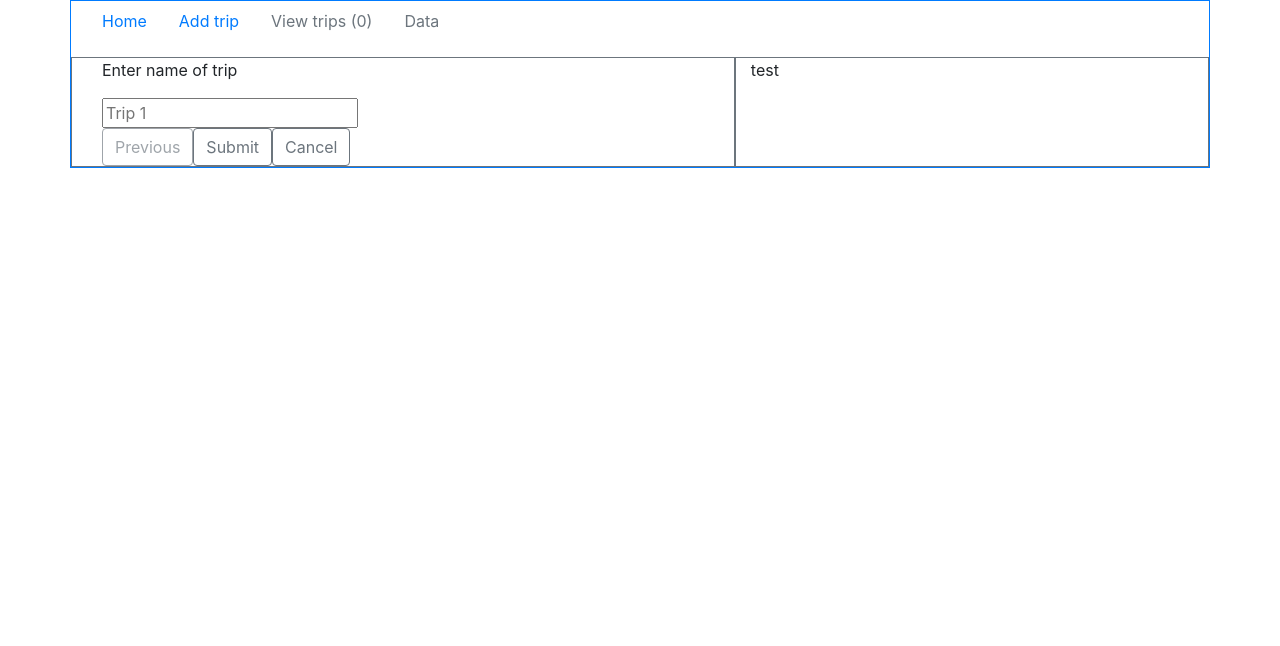
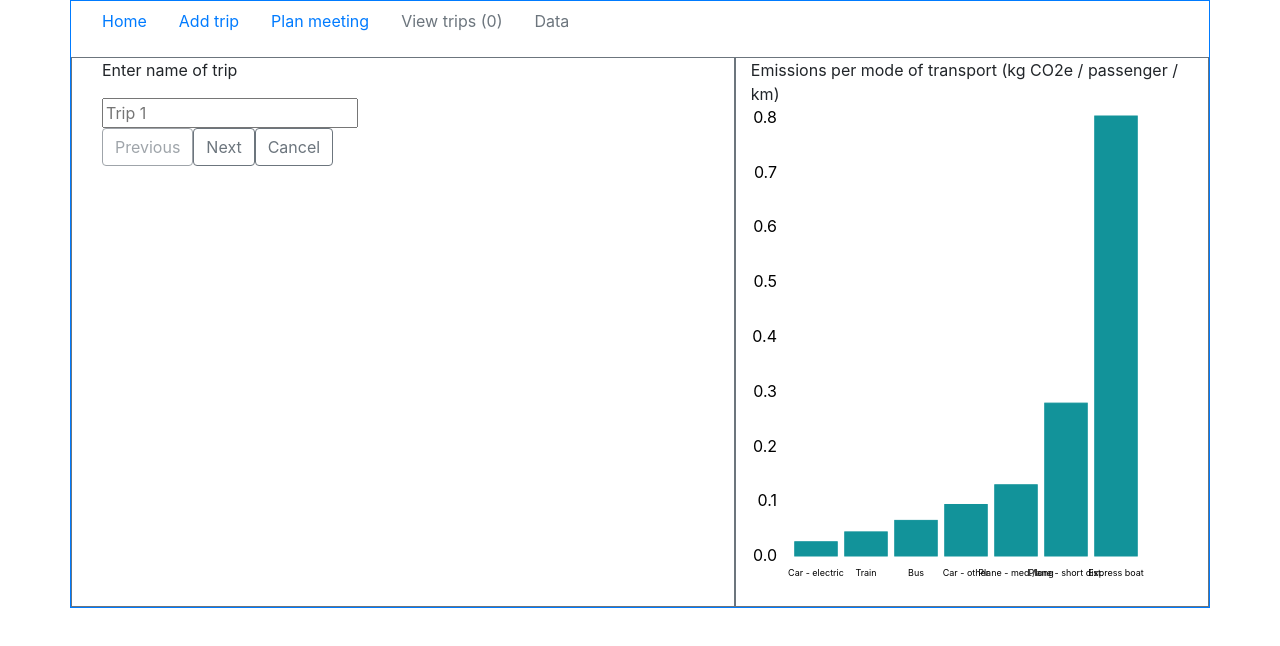
Before and after one commit to uib/cetcarbonplanner, a React (Create React App) app: page / in a window 1280 px wide. Both pictures are taken after a click on the button "Add trip". Shown: the top 646 px of the page. Built offline with nearby package versions, Linux system fonts and the light colour scheme.

Commit message:
Plot progress

```diff
--- a/src/App.js
+++ b/src/App.js
@@ -14,9 +14,11 @@ class App extends Component {
     this.state = {
       activeDataSet: undefined,
       datasets: getStorage(),
-      surveydata: new SurveyData("travelcarbon"),
-      plot: "test",
-      page: "home"
+      surveydata: new SurveyData("trip"),
+      plot: { type: "text", data: "Hello" },
+      page: "home",
+      height: window.innerHeight * 0.6,
+      CETcolor: "4EBBDF"
     };
     this.plotDataset = this.plotDataset.bind(this);
     this.receiveAnswersFromSurvey = this.receiveAnswersFromSurvey.bind(this);
@@ -55,22 +57,12 @@ class App extends Component {
             navigate={this.setPage}
             datasetLength={this.state.datasets.length}
           />
-          <Row>
+          <Row style={{ minHeight: this.state.height }}>
             <Col sm={12} md={7} className="border border-secondary">
               {this.getPage()}
             </Col>
             <Col className="border border-secondary">
-              <Plot
-                data={
-                  this.state.plot < this.state.datasets.length
-                    ? this.state.surveydata.model.sumPerMode(
-                        this.state.datasets[this.state.plot].answers
-                          .slice(-1)
-                          .pop()
-                      )
-                    : "test"
-                }
-              />
+              <Plot plot={this.state.plot} />
             </Col>
           </Row>
         </Container>
@@ -79,11 +71,20 @@ class App extends Component {
   }
 
   setPage(navigateToPage, datasetID) {
-    const paramObj = { page: navigateToPage };
-    if (navigateToPage === "register") {
-      paramObj.activeDataSet = new Dataset(this.state.surveydata.id);
+    const paramObj = {
+      page:
+        navigateToPage === "trip" || navigateToPage === "meeting"
+          ? "register"
+          : navigateToPage
+    };
+    if (navigateToPage === "trip") {
+      const survey = new SurveyData("trip");
+      paramObj.surveydata = survey;
+      paramObj.activeDataSet = new Dataset("trip");
     } else if (navigateToPage === "edit") {
-      paramObj.activeDataSet = this.state.datasets[datasetID];
+      const dataset = this.state.datasets[datasetID];
+      paramObj.activeDataSet = dataset;
+      paramObj.surveydata = new SurveyData(dataset.surveyID);
     } else {
       paramObj.activeDataSet = undefined;
     }
@@ -141,7 +142,7 @@ class App extends Component {
         dataset={this.state.activeDataSet}
         reportAnswers={this.receiveAnswersFromSurvey}
         navigate={this.setPage}
-        plotFunction={this.plot}
+        plotFunction={this.plotDataset}
       />
     );
   }
--- a/src/components/navbar.jsx
+++ b/src/components/navbar.jsx
@@ -20,8 +20,13 @@ const NavBar = props => {
         </Nav.Link>
       </Nav.Item>
       <Nav.Item>
-        <Nav.Link eventKey="register" title="Item">
+        <Nav.Link eventKey="trip" title="Item">
           Add trip
+        </Nav.Link>
+      </Nav.Item>
+      <Nav.Item>
+        <Nav.Link eventKey="meeting" title="Item">
+          Plan meeting
         </Nav.Link>
       </Nav.Item>
       <Nav.Item>
@@ -34,13 +39,14 @@ const NavBar = props => {
           Data
         </Nav.Link>
       </Nav.Item>
-      {/*<NavDropdown title="Dropdown" id="nav-dropdown">
+      {/*
+      <NavDropdown title="Dropdown" id="nav-dropdown">
         <NavDropdown.Item eventKey="4.1">Action</NavDropdown.Item>
         <NavDropdown.Item eventKey="4.2">Another action</NavDropdown.Item>
         <NavDropdown.Item eventKey="4.3">Something else here</NavDropdown.Item>
         <NavDropdown.Divider />
         <NavDropdown.Item eventKey="4.4">Separated link</NavDropdown.Item>
-  </NavDropdown>*/}
+      </NavDropdown>*/}
     </Nav>
   );
 };
--- a/src/components/plot.jsx
+++ b/src/components/plot.jsx
@@ -9,12 +9,54 @@ import {
 } from "react-vis";
 
 class Plot extends Component {
+  constructor() {
+    super();
+    this.modelcolors = this.illustrationPlot();
+  }
   render() {
-    if (this.props.data === "test") {
-      return "test";
-    } else {
-      return this.plot(this.createPlottableArray(this.props.data));
-    }
+    return this.illustrationPlot();
+  }
+
+  illustrationPlot() {
+    const colors = {
+      "Car - electric": 1.5,
+      Train: 3.1,
+      Bus: 3.9,
+      "Car - other": 5.6,
+      "Plane - med./long": 110.5,
+      "Plane - short dist.": 195.3,
+      "Express boat": 32.1
+    };
+    const data = [
+      { x: "Car - electric", y: 0.026 },
+      { x: "Train", y: 0.044 },
+      { x: "Bus", y: 0.065 },
+      { x: "Car - other", y: 0.094 },
+      { x: "Plane - med./long", y: 0.13 },
+      { x: "Plane - short dist.", y: 0.279 },
+      { x: "Express boat", y: 0.803 }
+    ];
+    return (
+      <React.Fragment>
+        Emissions per mode of transport (kg CO2e / passenger / km)
+        <FlexibleWidthXYPlot
+          height={500}
+          width={400}
+          xType="ordinal"
+          margin={{ bottom: 50 }}
+        >
+          <VerticalGridLines />
+          <HorizontalGridLines />
+          <XAxis style={{ text: { fontSize: 9 } }} />
+          <YAxis />
+          <VerticalBarSeries
+            data={data}
+            labelsStyle={{ fontSize: 10 }}
+            animation
+          />
+        </FlexibleWidthXYPlot>
+      </React.Fragment>
+    );
   }
 
   createPlottableArray(obj) {
--- a/src/components/question.jsx
+++ b/src/components/question.jsx
@@ -167,7 +167,7 @@ class Question extends Component {
             )
           }
         >
-          Submit
+          Next
         </button>
         <button className={style} onClick={this.props.cancel}>
           Cancel
--- a/src/components/survey.jsx
+++ b/src/components/survey.jsx
@@ -10,6 +10,7 @@ class Survey extends Component {
     this.returnToMain = this.returnToMain.bind(this);
     this.cancel = this.cancel.bind(this);
   }
+
   render() {
     return this.state.nextQ >= this.props.surveydata.questions.length
       ? this.surveyComplete()
@@ -48,7 +49,7 @@ class Survey extends Component {
     updatedAnswers[this.state.nextQ] = answer;
     const answerObj = { answers: updatedAnswers, nextQ: this.state.nextQ + 1 };
     if (type === "name") {
-      answerObj.name = answer;
+      answerObj.name = answer === "" ? this.props.defaultName : answer;
     }
     this.setState(answerObj);
   }
@@ -66,6 +67,7 @@ class Survey extends Component {
   }
 
   surveyComplete() {
+    console.log(this.props.dataset.type, this.state.answers.slice(-1));
     const style = "btn btn-outline-primary ";
     return (
       <React.Fragment>
--- a/src/surveyData.js
+++ b/src/surveyData.js
@@ -4,21 +4,49 @@ class SurveyData {
   constructor(parameter) {
     this.model = new CarbonModel();
     this.id = parameter;
-    this.questions =
-      parameter === "travelcarbon"
-        ? this.buildTripQuestions(this.model)
-        : this.buildMeetingQuestions;
+    this.questions = this.buildTripQuestions(this.model);
   }
 
   buildMeetingQuestions(model) {
-    return "";
+    const list = [];
+    list.push(nameQuestion("Name of meeting"));
+    list.push(selectQuestion("Type of meeting"), [
+      "Project meeting / workshop",
+      "Conference / symposium (national)",
+      "Conference / symposium (international)",
+      "Other"
+    ]);
+    list.push(quantityQuestion("Number of participants", "Participants"));
+    list.push(quantityQuestion("Duration of meeting", "Hours"));
+    list.push(selectQuestion("Video offered?"));
+    list.push(
+      selectQuestion("Importance", [
+        "Essential",
+        "Very important",
+        "Somewhat important",
+        "Less important"
+      ])
+    );
+    list.push(
+      quantitySelectQuestion(
+        "Please enter number and travel distance for flying participants.",
+        [
+          "Short distance <45 min x2",
+          "Scandinavia 45 min - 2 hrs x2",
+          "Europe 2-4 hrs x2",
+          "Rest of world 4-12 hrs x2"
+        ],
+        "Participants"
+      )
+    );
+    return list;
   }
 
   buildTripQuestions(model) {
     const list = [];
     list.push(nameQuestion("Enter name of trip"));
-    list.push(
-      selectQuestion("Type of meeting", [
+    /*list.push(
+      selectQuestion("Purpose of trip", [
         "Field work / Data collection",
         "Project meeting",
         "Meeting with funders",
@@ -26,9 +54,23 @@ class SurveyData {
         "Conference/meeting/course - not presenting",
         "Other"
       ])
+    );*/
+    list.push(
+      quantitySelectQuestion(
+        "Purpose(s) of trip",
+        [
+          "Field work / Data collection",
+          "Project meeting",
+          "Meeting with funders",
+          "Conference/meeting/course - presenting",
+          "Conference/meeting/course - not presenting",
+          "Other"
+        ],
+        "Duration of activity (hours)"
+      )
     );
-    list.push(selectQuestion("Multipurpose trip?"));
-    list.push(quantityQuestion("Duration of meeting", "Hours"));
+    list.push(selectQuestion("Video offered?"));
+    /*list.push(quantityQuestion("Duration of meeting", "Hours"));*/
     list.push(
       selectQuestion("Importance", [
         "Essential",
@@ -59,6 +101,10 @@ function questionObject(type, text, alternatives, quantifier) {
   return obj;
 }
 
+function entryQuestion(questionText) {
+  return questionObject("input", questionText, false, false);
+}
+
 function nameQuestion(questionText) {
   return questionObject("name", questionText, false, false);
 }
```
